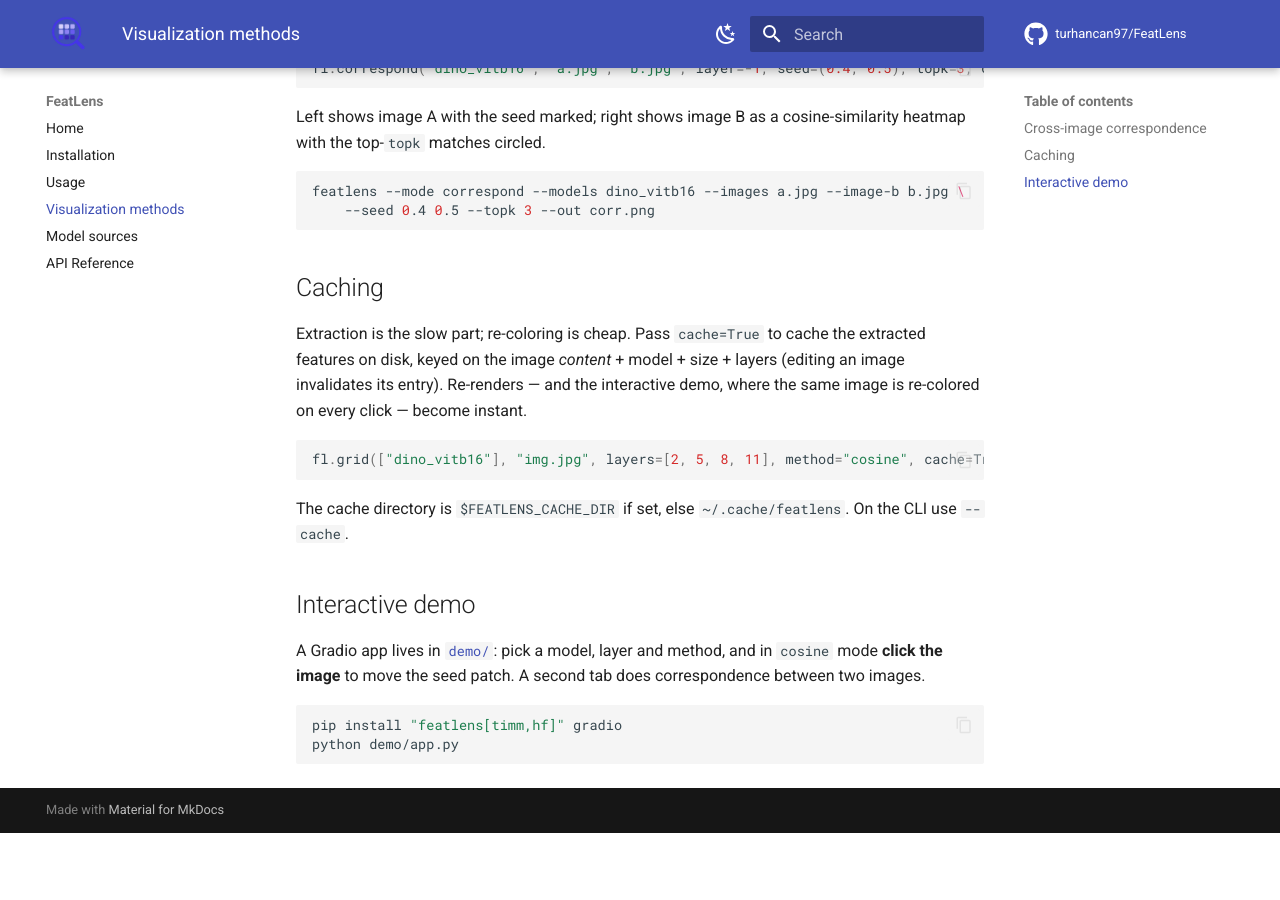
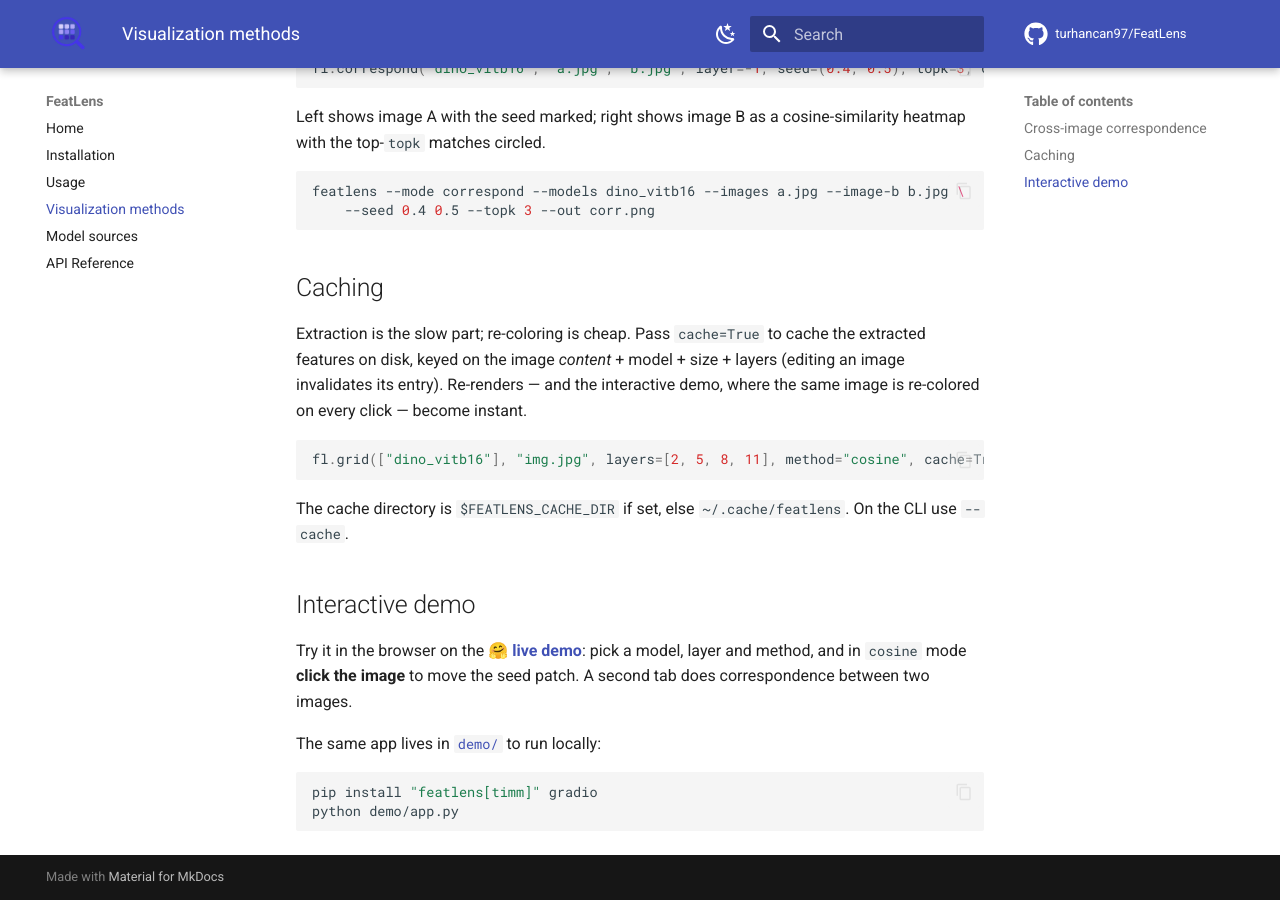
Before and after one commit to turhancan97/FeatLens, an MkDocs documentation site: the page built from docs/methods.md, in a window 1280 px wide and 900 px high, scrolled down 941 px. Built offline with MkDocs 1.6.1 and Material for MkDocs 9.7.7, drawn with Linux system fonts in a browser that asks for light colours; comment, search, counter and statistics services are not loaded; before the commit the page ends 1774 px from its top, so only the background shows below that.

Commit message:
docs: link the live HF Space demo; refresh tagline for v0.2 methods

````diff
--- a/docs/methods.md
+++ b/docs/methods.md
@@ -60,11 +60,15 @@ The cache directory is `$FEATLENS_CACHE_DIR` if set, else `~/.cache/featlens`. O
 
 ## Interactive demo
 
-A Gradio app lives in [`demo/`](https://github.com/turhancan97/FeatLens/tree/main/demo): pick a
-model, layer and method, and in `cosine` mode **click the image** to move the seed patch. A second
-tab does correspondence between two images.
+Try it in the browser on the
+[**🤗 live demo**](https://huggingface.co/spaces/turhancan97/FeatLens-demo): pick a model, layer
+and method, and in `cosine` mode **click the image** to move the seed patch. A second tab does
+correspondence between two images.
+
+The same app lives in [`demo/`](https://github.com/turhancan97/FeatLens/tree/main/demo) to run
+locally:
 
 ```bash
-pip install "featlens[timm,hf]" gradio
+pip install "featlens[timm]" gradio
 python demo/app.py
 ```
````
Also changed, not shown: docs/index.md (+8 -4 lines).
